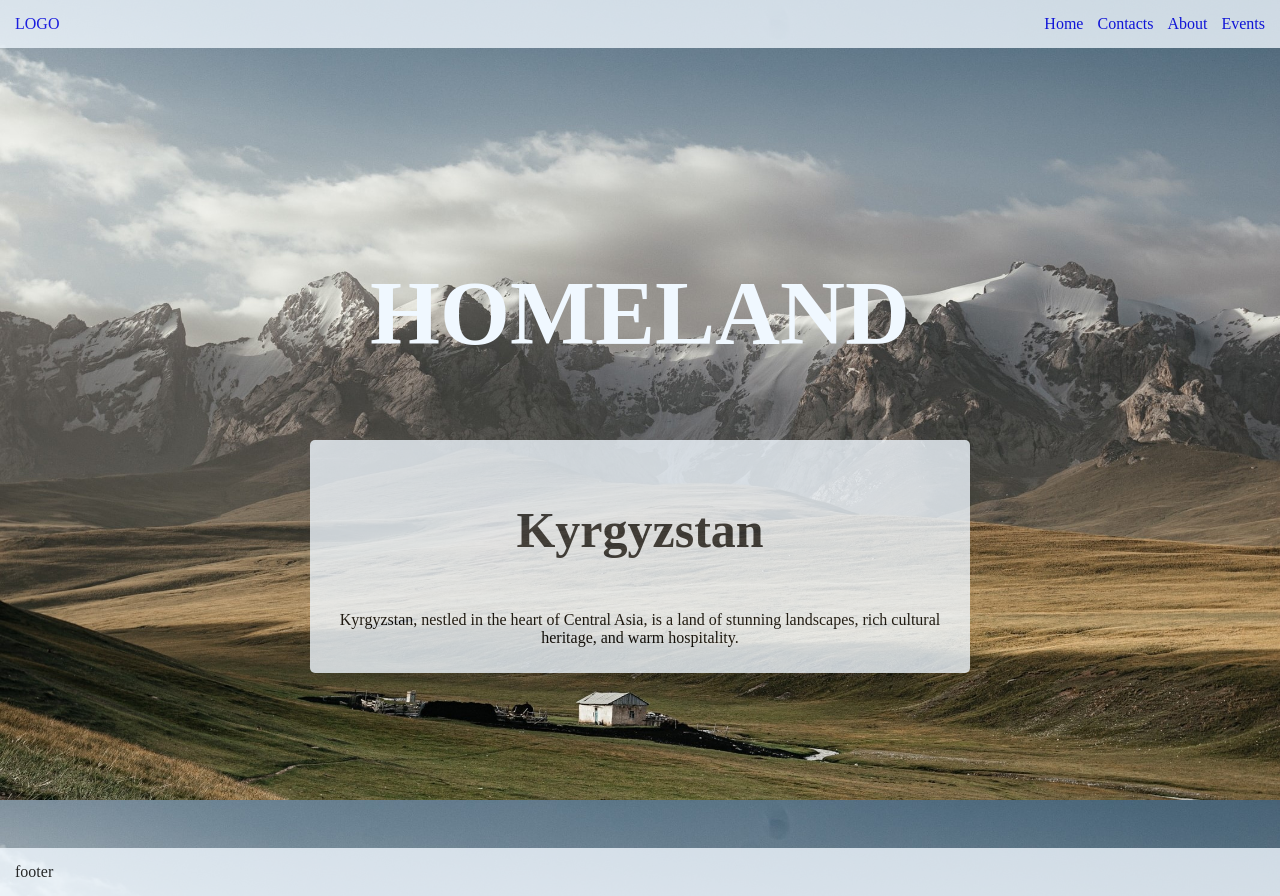
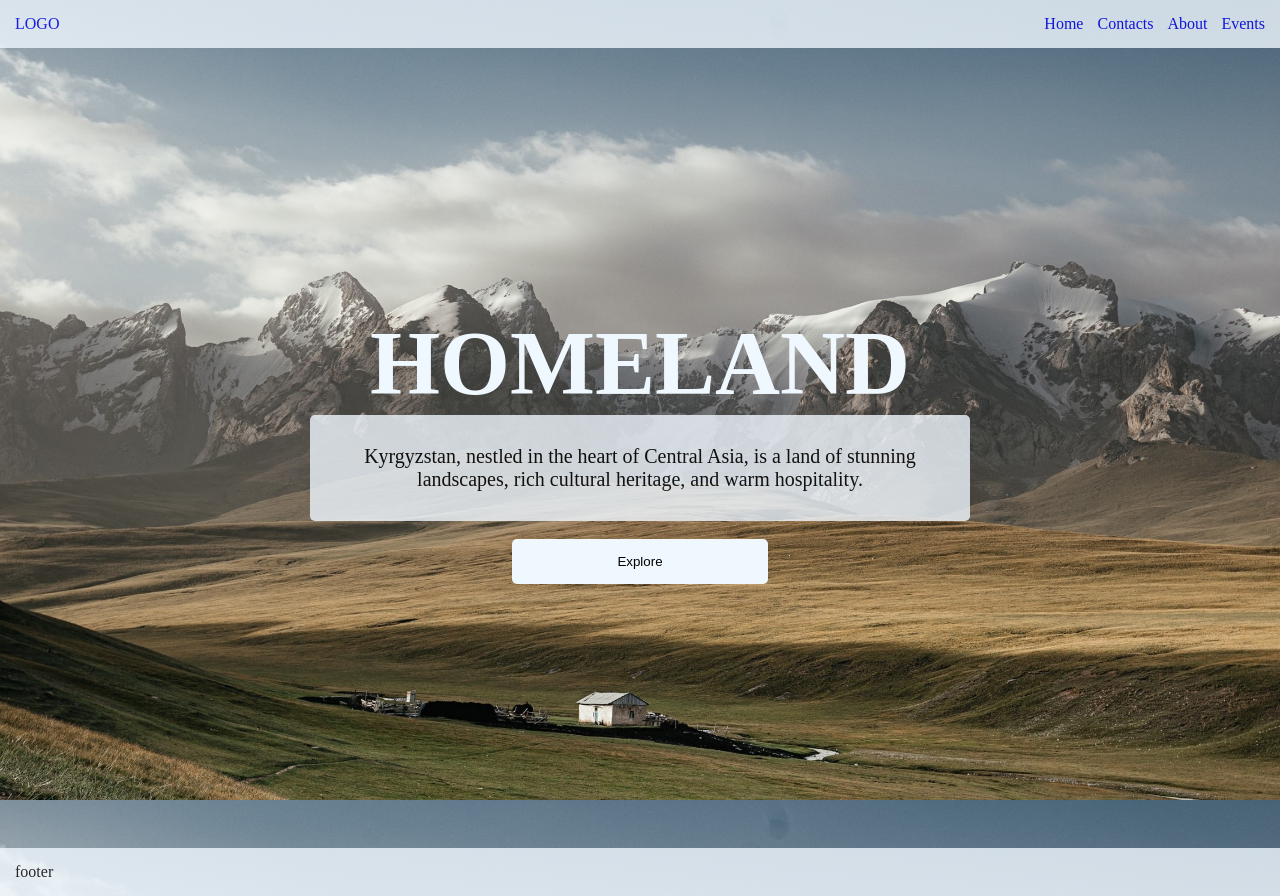
Before and after one commit to omurbaev-s/test_githubpage, a plain HTML site: page index.html in a window 1280 px wide. Drawn offline with Linux system fonts and the light colour scheme.

Commit message:
Update index.html

```diff
--- a/index.html
+++ b/index.html
@@ -74,10 +74,11 @@
             h1.sizeofheader{
                 font-size: 90px;
                 font-weight: bold;
+                margin: 0%;
             }
             div .size{
-                font-size: 50px;
-                font-weight: bold;
+                font-size: 20px;
+                /* font-weight: bold; */
             }
             header{
                 display: flex;
@@ -115,13 +116,13 @@
             <section class="hero">
                 <div class="img-header">
                     <h1 class="sizeofheader" style="color: aliceblue;">HOMELAND</h1>
-                    <div class="margin" onclick="showBar()">
-                        <h2 class="size">Kyrgyzstan</h2>
-                        <p>Kyrgyzstan, nestled in the heart of Central Asia, is a land of stunning landscapes, rich cultural heritage, and warm hospitality.</p>
+                    <div class="margin">
+                        <!-- <h2 class="size">Kyrgyzstan</h2> -->
+                        <p class="size">Kyrgyzstan, nestled in the heart of Central Asia, is a land of stunning landscapes, rich cultural heritage, and warm hospitality.</p>
                     </div>
 
                     <br>
-                    <div class="panel" id="panel">
+                    <!-- <div class="panel" id="panel">
                         <a href="chui.html" class="btn-link" target="_blank">CHUI</a>
                         <a class="btn-link">ISYKKUL</a>
                         <a class="btn-link">NARYN</a>
@@ -131,7 +132,10 @@
                         <a class="btn-link">TALAS</a>
                         <a class="btn-link">OSH</a>
                         <a class="btn-link">JALALABAD</a>
-                    </div>
+                    </div> -->
+                    <button class="btn-link" style="opacity: 1;">
+                        Explore
+                    </button>
                 </div>
             </section>
         </main>
```
